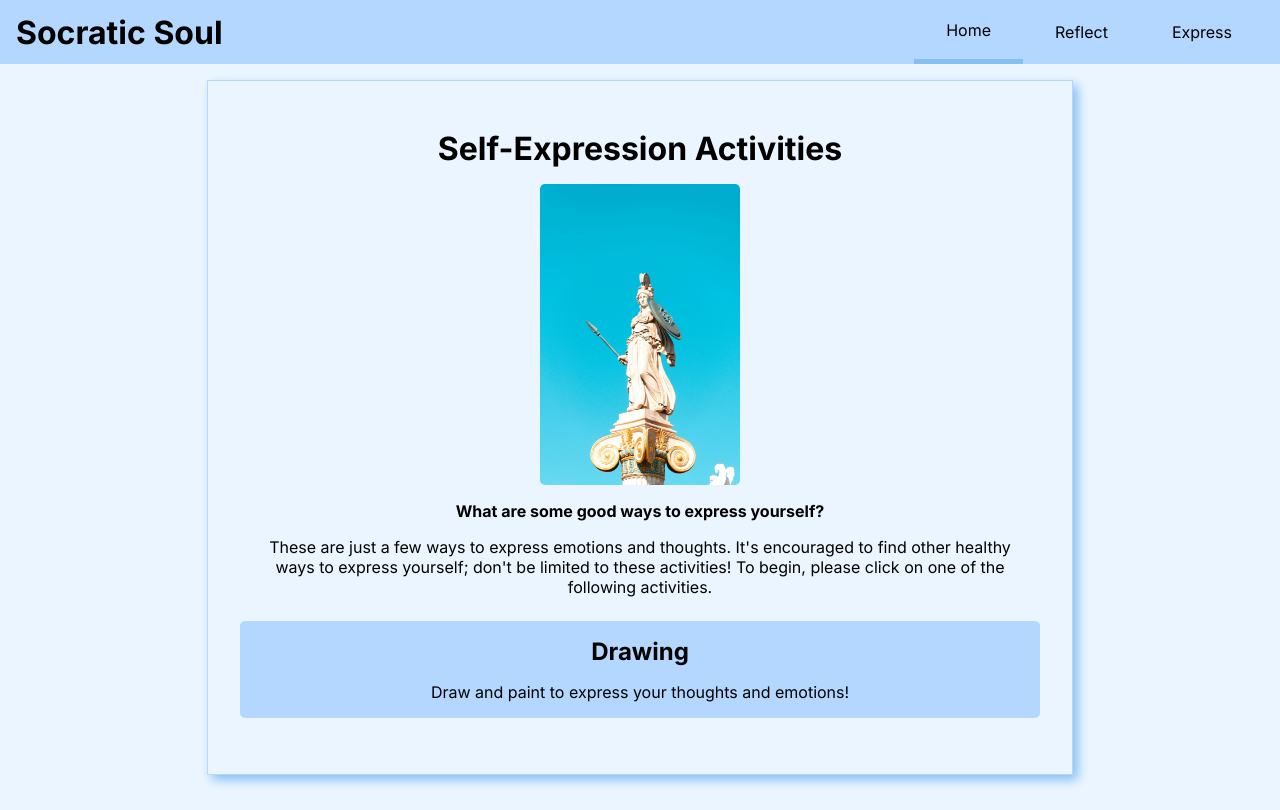
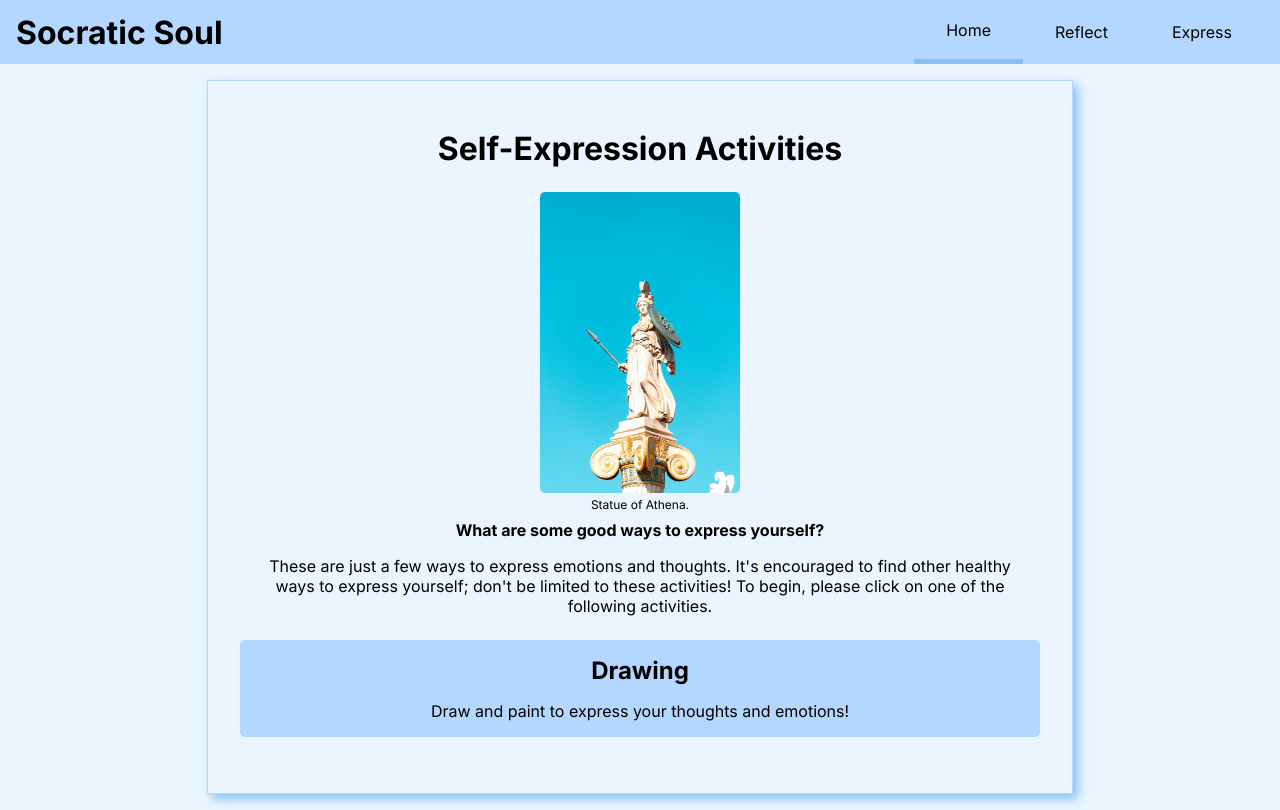
Before and after one commit to dlndn/socratic-soul, a React (Vite) app: page /self-expression in a window 1280 px wide. Built offline with nearby package versions, Linux system fonts and the light colour scheme.

Commit message:
styling for SelfExpressionMenuPage

```diff
--- a/src/pages/SelfExpressionMenuPage/SelfExpressionMenuPage.jsx
+++ b/src/pages/SelfExpressionMenuPage/SelfExpressionMenuPage.jsx
@@ -11,6 +11,7 @@
                     Self-Expression Activities
                 </h1>
                 <img src={athenaImg} alt="Statue of Athena." className="self-expression-menu-page__img" />
+                <p className="self-expression-menu-page__img-label">Statue of Athena.</p>
                 <h4 className="self-expression-menu-page__heading">What are some good ways to express yourself?</h4>
                 <p className="self-expression-menu-page__description">These are just a few ways to express emotions and thoughts. It's encouraged to find other healthy ways to express yourself; don't be limited to these activities! To begin, please click on one of the following activities.</p>
                 <Link
--- a/src/pages/SelfExpressionMenuPage/SelfExpressionMenuPage.scss
+++ b/src/pages/SelfExpressionMenuPage/SelfExpressionMenuPage.scss
@@ -11,7 +11,7 @@
         justify-content: center;
         align-items: center;
         flex-direction: column;
-        gap: 1rem;
+        // gap: 1rem;
         padding: 1rem;
         margin: 1rem;
         width: 80%;
@@ -28,15 +28,27 @@
     &__title {
         font-size: 2rem;
         text-align: center;
-    }
-
-    &__description {
-        text-align: center;
+        margin-bottom: 1.5rem;
     }
 
     &__img {
         width: 12.5rem;
         border-radius: 5px;
+    }
+
+    &__img-label {
+        margin-top: 0.25rem;
+        margin-bottom: 0.5rem;
+        font-size: 0.75rem;
+    }
+
+    &__heading {
+        margin-bottom: 1rem;
+    }
+
+    &__description {
+        text-align: center;
+        margin-bottom: 1rem;
     }
 
     .self-expression-activity {
```
